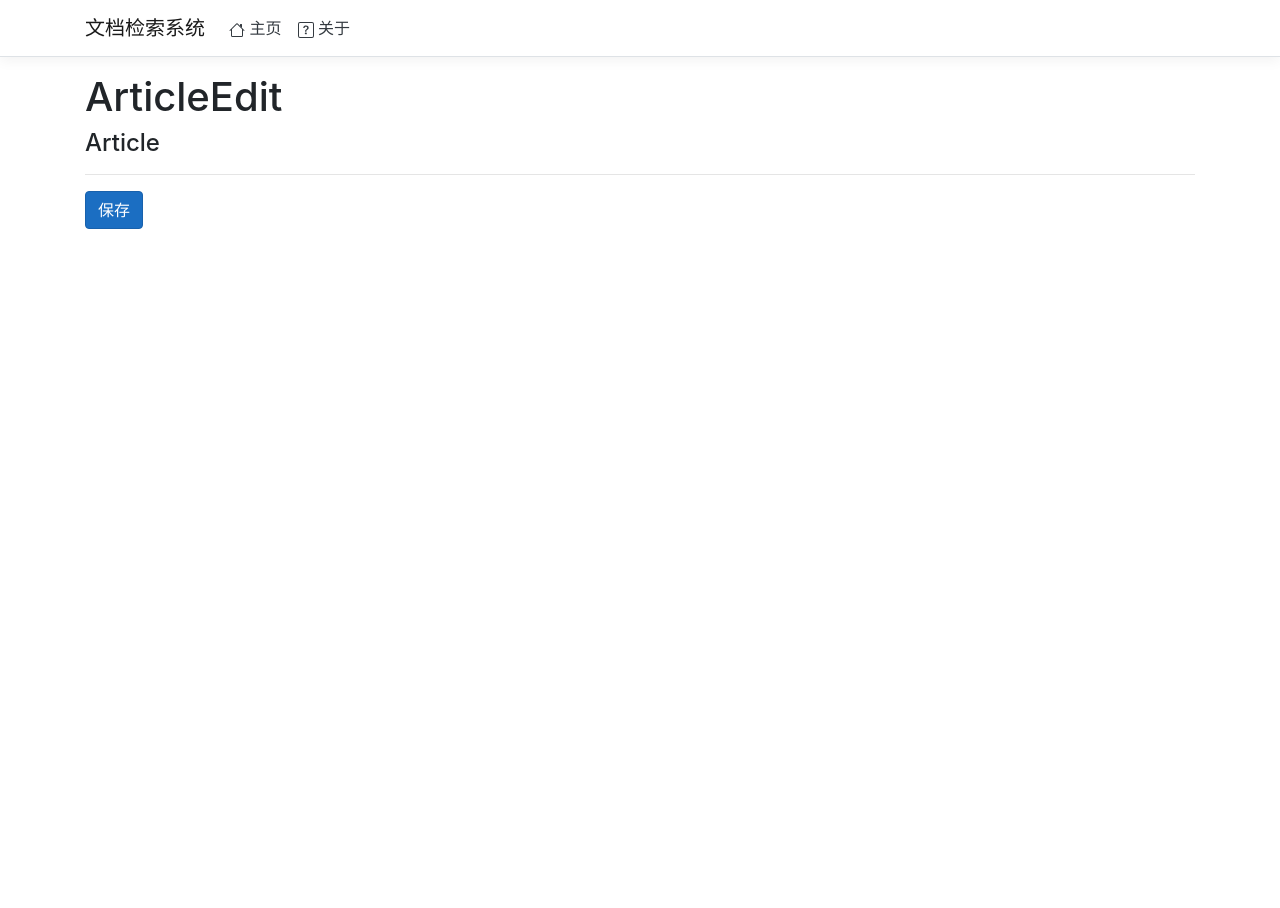
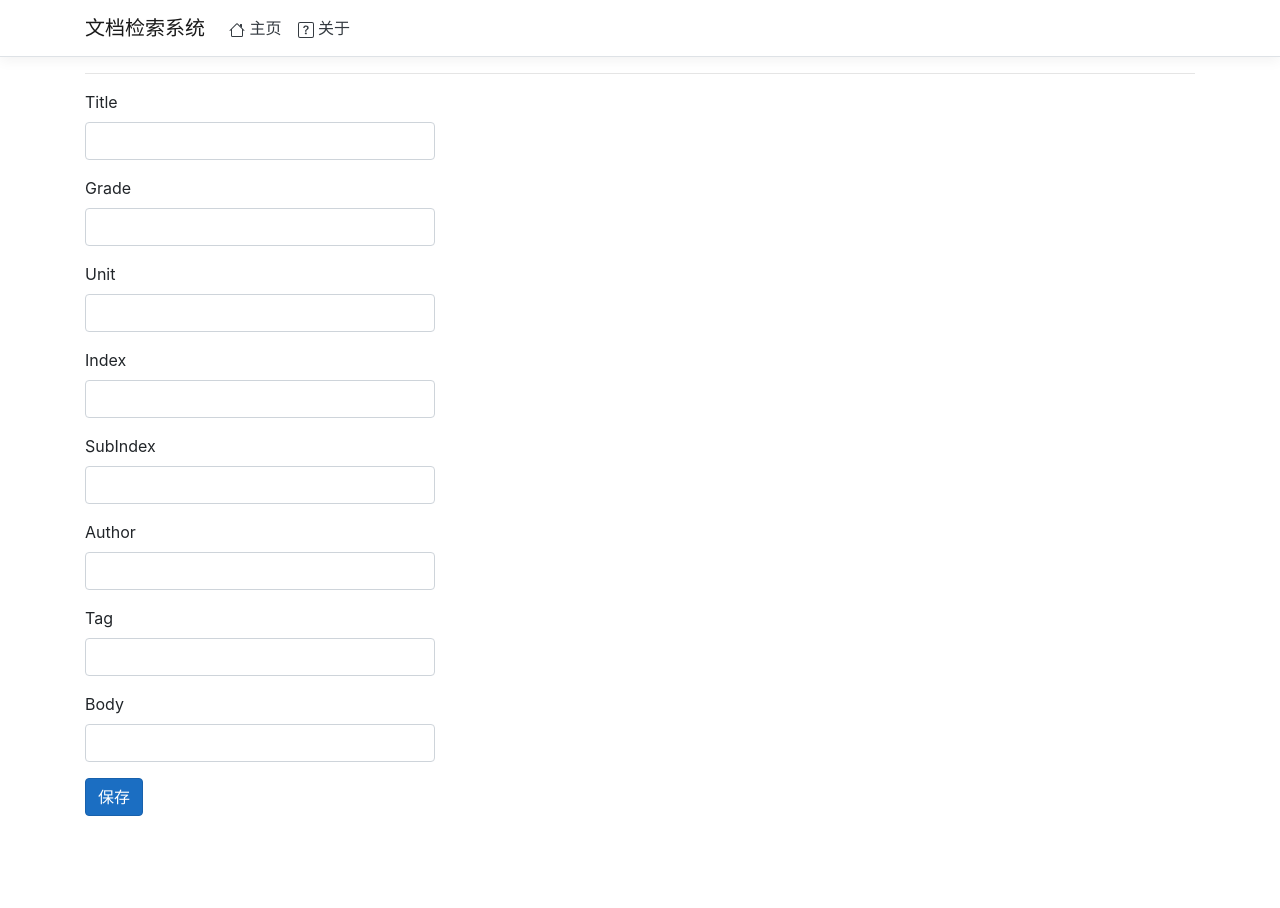
Before and after one commit to HanyuuLu/koroneLib, an ASP.NET Core app: template Views/Article/Index.cshtml in a window 1280 px wide. Before the commit the page ends 229 px from the top, so only its background shows below. Run offline with ASP.NET Core 8, Linux system fonts and the light colour scheme; the template is opened without the code that fills it, so the values that code supplies are empty; the project's own start-up code is not run, and a stand-in starts its controllers and pages; some libraries are stand-ins or nearby versions.

```diff
--- a/Models/Article.cs
+++ b/Models/Article.cs
@@ -9,7 +9,6 @@ namespace KoroneLibrary.Models
 {
     public class Article
     {
-
         private static readonly string FILENAME_FILTER = "[\\/:*?\" <>|]+";
         private static readonly Regex regex = new Regex(FILENAME_FILTER);
 
--- a/Models/Search.cs
+++ b/Models/Search.cs
@@ -98,6 +98,7 @@ namespace KoroneLibrary.Models
                     if (selected)
                     {
                         searchRes.Title = i.Value.Title;
+                        searchRes.Uuid = i.Value.Uuid;
                         res.Add(searchRes);
                     }
                 }
--- a/Views/Article/Index.cshtml
+++ b/Views/Article/Index.cshtml
@@ -3,66 +3,61 @@
 @{
     ViewData["Title"] = "编辑";
 }
-
-<h1>ArticleEdit</h1>
-
-<h4>Article</h4>
+<h4>@Model.Title @Model.Author</h4>
 <hr />
 <div class="row">
     <div class="col-md-4">
         <form asp-action="Edit">
             <div asp-validation-summary="ModelOnly" class="text-danger"></div>
-            @*TODO:变更实现*@
-            @*<div class="form-group">
-                <label asp-for="title" class="control-label"></label>
-                <input asp-for="title" class="form-control" />
-                <span asp-validation-for="title" class="text-danger"></span>
+            <div class="form-group">
+                <label asp-for="Title" class="control-label"></label>
+                <input asp-for="Title" class="form-control" />
+                <span asp-validation-for="Title" class="text-danger"></span>
             </div>
             <div class="form-group">
-                <label asp-for="grade" class="control-label"></label>
-                <input asp-for="grade" class="form-control" />
-                <span asp-validation-for="grade" class="text-danger"></span>
+                <label asp-for="Grade" class="control-label"></label>
+                <input asp-for="Grade" class="form-control" />
+                <span asp-validation-for="Grade" class="text-danger"></span>
             </div>
             <div class="form-group">
-                <label asp-for="unit" class="control-label"></label>
-                <input asp-for="unit" class="form-control" />
-                <span asp-validation-for="unit" class="text-danger"></span>
+                <label asp-for="Unit" class="control-label"></label>
+                <input asp-for="Unit" class="form-control" />
+                <span asp-validation-for="Unit" class="text-danger"></span>
             </div>
             <div class="form-group">
-                <label asp-for="index" class="control-label"></label>
-                <input asp-for="index" class="form-control" />
-                <span asp-validation-for="index" class="text-danger"></span>
+                <label asp-for="Index" class="control-label"></label>
+                <input asp-for="Index" class="form-control" />
+                <span asp-validation-for="Index" class="text-danger"></span>
             </div>
             <div class="form-group">
-                <label asp-for="subIndex" class="control-label"></label>
-                <input asp-for="subIndex" class="form-control" />
-                <span asp-validation-for="subIndex" class="text-danger"></span>
+                <label asp-for="SubIndex" class="control-label"></label>
+                <input asp-for="SubIndex" class="form-control" />
+                <span asp-validation-for="SubIndex" class="text-danger"></span>
             </div>
             <div class="form-group">
-                <label asp-for="author" class="control-label"></label>
-                <input asp-for="author" class="form-control" />
-                <span asp-validation-for="author" class="text-danger"></span>
+                <label asp-for="Author" class="control-label"></label>
+                <input asp-for="Author" class="form-control" />
+                <span asp-validation-for="Author" class="text-danger"></span>
             </div>
             <div class="form-group">
-                <label asp-for="tag" class="control-label"></label>
-                <input asp-for="tag" class="form-control" />
-                <span asp-validation-for="tag" class="text-danger"></span>
+                <label asp-for="Tag" class="control-label"></label>
+                <input asp-for="Tag" class="form-control" />
+                <span asp-validation-for="Tag" class="text-danger"></span>
             </div>
             <div class="form-group">
-                <label asp-for="body" class="control-label"></label>
-                <input asp-for="body" class="form-control" />
-                <span asp-validation-for="body" class="text-danger"></span>
-            </div>*@
+                <label asp-for="Body" class="control-label"></label>
+                <input asp-for="Body" class="form-control" />
+                <span asp-validation-for="Body" class="text-danger"></span>
+            </div>
 
             <div class="form-group">
-                <input type="submit" value="保存" class="btn btn-primary" action="Home/Login" />
+                <input type="submit" value="保存" class="btn btn-primary" @*action="Home/Login"*@ />
             </div>
         </form>
     </div>
 </div>
 
 @* <div>
-    <a asp-action="Index">Back to List</a>
 </div> *@
 
 @section Scripts {
```
Also changed, not shown: Controllers/ArticleController.cs (+10 -11 lines), Views/Article/Search.cshtml (+19 -6 lines), 1 other file.
